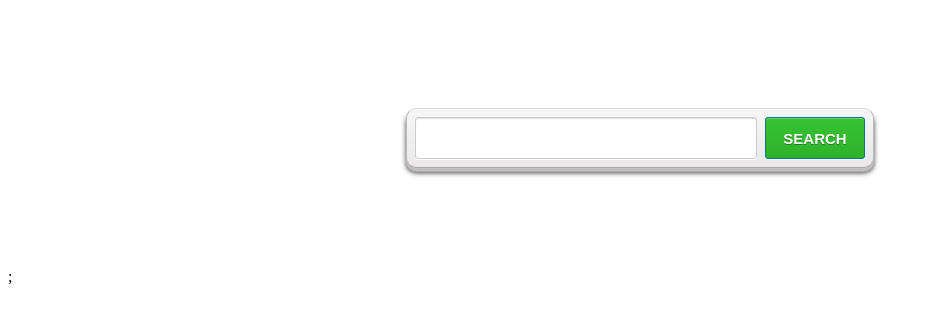
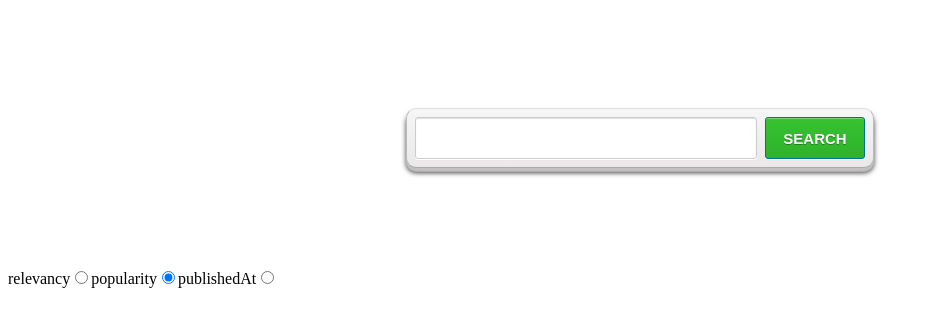
Before and after one commit to PaulRomanov/RS-School-React, a React app in the folder react-api/: page / in a window 1280 px wide. Shown: the top 326 px of the page, without its empty margins (0-933 px from the left). Built offline with nearby package versions, Linux system fonts and the light colour scheme.

Commit message:
feat: add sort

```diff
--- /dev/null
+++ b/react-api/src/components/radioBtn/radioBtn.tsx
@@ -0,0 +1,44 @@
+import React, { FC } from 'react';
+import { SortProps, SortType } from '../../type';
+
+const RadioBtn: FC<SortProps> = ({ sortBy, setSortBy }) => {
+  return (
+    <div>
+      <label htmlFor="maleRadio" className="label-male">
+        relevancy
+        <input
+          type="radio"
+          name="radioBtn"
+          value={SortType.relevancy}
+          checked={sortBy === SortType.relevancy}
+          onChange={() => setSortBy(SortType.relevancy)}
+          // required
+        />
+      </label>
+      <label htmlFor="radioBtn">
+        popularity
+        <input
+          type="radio"
+          name="radioBtn"
+          value={SortType.popularity}
+          checked={sortBy === SortType.popularity}
+          onChange={() => setSortBy(SortType.popularity)}
+          // required
+        />
+      </label>
+      <label htmlFor="radioBtn">
+        publishedAt
+        <input
+          type="radio"
+          name="radioBtn"
+          value={SortType.publishedAt}
+          checked={sortBy === SortType.publishedAt}
+          onChange={() => setSortBy(SortType.publishedAt)}
+          // required
+        />
+      </label>
+    </div>
+  );
+};
+
+export default RadioBtn;
--- a/react-api/src/components/searchLine/SearchLine.tsx
+++ b/react-api/src/components/searchLine/SearchLine.tsx
@@ -3,14 +3,13 @@ import React, { ChangeEvent, FC, useState } from 'react';
 import axiosInstance from '../../services/api';
 import './searchLine.scss';
 import { GET200_Articles, Props } from '../../type';
-// import Card from '../card/Card';
 
-const API_KEY = '6acc09f802644746b9fafbaeda30a3d6';
+const API_KEY = '90b034fec9b24e1cbad655a0092d8e7f';
 
-const SearchLine: FC<Props> = ({ setState }) => {
+const SearchLine: FC<Props> = ({ setState, sortBy }) => {
   const [searchValue, setSearchValue] = useState<string>('');
   const [isLoading, setIsLoading] = useState<boolean>(false);
-  // const [state, setState] = useState<any>([]);
+  const [page, setPage] = useState<Number>(1);
 
   const handleSubmit = async (e: ChangeEvent<HTMLFormElement>) => {
     e.preventDefault();
@@ -18,7 +17,8 @@ const SearchLine: FC<Props> = ({ setState }) => {
     try {
       const response: AxiosResponse<GET200_Articles> = await axiosInstance.get(
         // `api/json/v1/1/filter.php?i=${searchValue}`,
-        `v2/everything?q=${searchValue}&apiKey=${API_KEY}`,
+        // `v2/everything?q=${searchValue}&apiKey=${API_KEY}`,
+        `v2/everything?q=${searchValue}&apiKey=${API_KEY}&sortBy=${sortBy}&pageSize=10&page=${page}`,
       );
 
       // setState(response.data.drinks);
@@ -27,7 +27,7 @@ const SearchLine: FC<Props> = ({ setState }) => {
 
       // return response;
     } catch (err: any) {
-      console.error(e);
+      // console.error(e);
     } finally {
       setIsLoading(false);
     }
--- a/react-api/src/pages/MainPage.tsx
+++ b/react-api/src/pages/MainPage.tsx
@@ -1,21 +1,21 @@
 import { useState } from 'react';
 import SearchLine from '../components/searchLine/SearchLine';
 import Card from '../components/card/Card';
-import { CardType } from '../type';
-// import Posts from './Posts';
+import { CardType, SortType } from '../type';
+import RadioBtn from '../components/radioBtn/radioBtn';
 
 const MainPage = () => {
   // const [state, setState] = useState<any>({ drinks: [] });
   const [state, setState] = useState<CardType[]>([]);
+  const [sortBy, setSortBy] = useState<SortType>(SortType.popularity);
 
   return (
     <div className="page-wrap">
-      <SearchLine setState={setState} />
-      {/* <Posts /> */}
+      <SearchLine setState={setState} sortBy={sortBy} />
+      <RadioBtn setSortBy={setSortBy} sortBy={sortBy} />
       {state.map((itemElement, index) => {
         return <Card key={index.toString()} itemElement={itemElement} />;
       })}
-      ;
     </div>
   );
 };
--- a/react-api/src/type.ts
+++ b/react-api/src/type.ts
@@ -12,9 +12,21 @@ export type CardProps = {
 
 export type Props = {
   setState: React.Dispatch<React.SetStateAction<CardType[]>>;
+  sortBy: SortType;
 };
 
 // eslint-disable-next-line @typescript-eslint/naming-convention
 export interface GET200_Articles {
   articles: CardType[];
 }
+
+export enum SortType {
+  relevancy = 'relevancy',
+  popularity = 'popularity',
+  publishedAt = 'publishedAt',
+}
+
+export interface SortProps {
+  sortBy: SortType;
+  setSortBy: (sortBy: SortType) => void;
+}
```
Also changed, not shown: react-api/src/components/radioBtn/radioBtn.scss (added).
